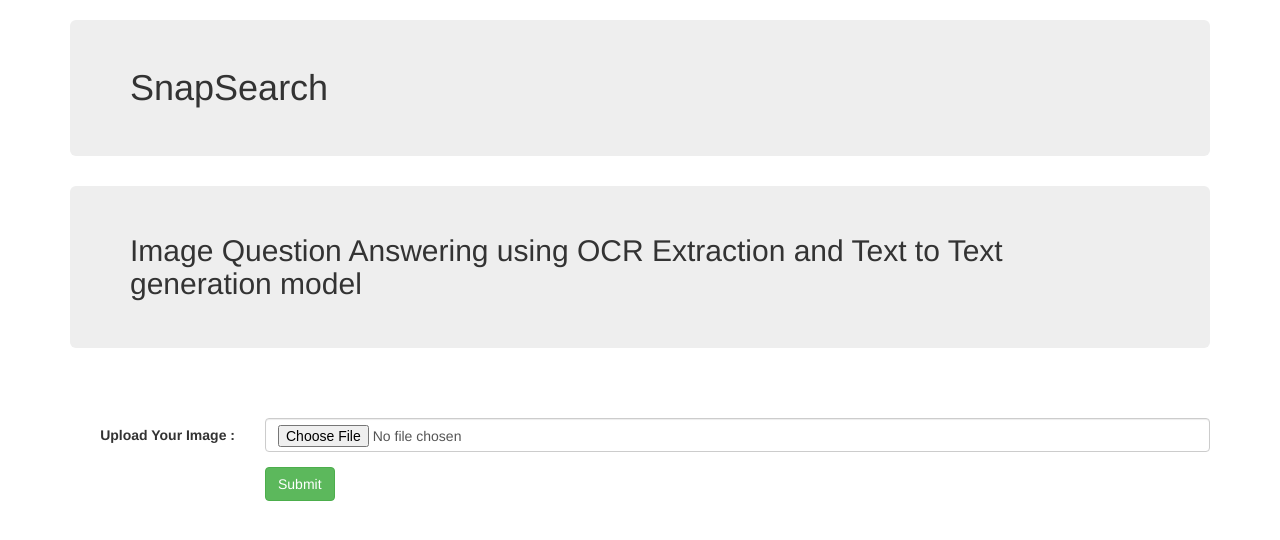
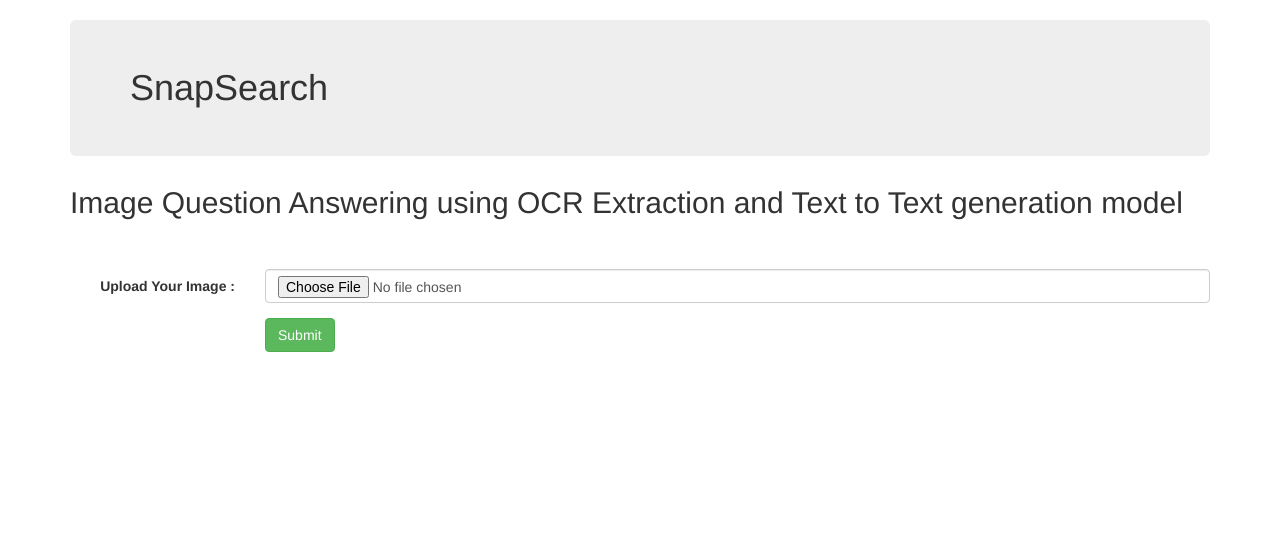
Before and after one commit to naidu970/image-question-answering, a Flask app: page / in a window 1280 px wide. Shown: the top 540 px of the page. Run offline with Flask 2, Linux system fonts and the light colour scheme; some libraries are stand-ins or nearby versions.

Commit message:
text output formatting 3

```diff
--- a/hello-app/templates/index.html
+++ b/hello-app/templates/index.html
@@ -13,7 +13,7 @@
 
 <div class="container">
   <h1 class="jumbotron bg-primary">SnapSearch</h1>
-  <h2 class="jumbotron bg-primary">Image Question Answering using OCR Extraction and Text to Text generation model</h2>
+  <h2> Image Question Answering using OCR Extraction and Text to Text generation model</h2>
   <br><br>
   <form class="form-horizontal" action="/submit" method="post" enctype="multipart/form-data">
 
@@ -35,7 +35,7 @@
   <!-- <img src="{{img_path}}" height="1000px" width="1000px"> -->
     <!-- <p> Extracted Text  : <i> {{extracted_text}} </i></p>
 	<p> Answers : <i> {{prediction}} </i></p> -->
-    <span style="font-size: 10; margin: 21px 0; display: block;">
+    <span style="font-size: 15; margin: 21px 0; display: block;">
       <p> Download Link : <a href="{{uploaded_image_url}}">{{uploaded_image_url}}</a> </p>
       <p> Extracted Text  : {{extracted_text}} </p>
       <p> Answers : {{prediction}} </p>
```
